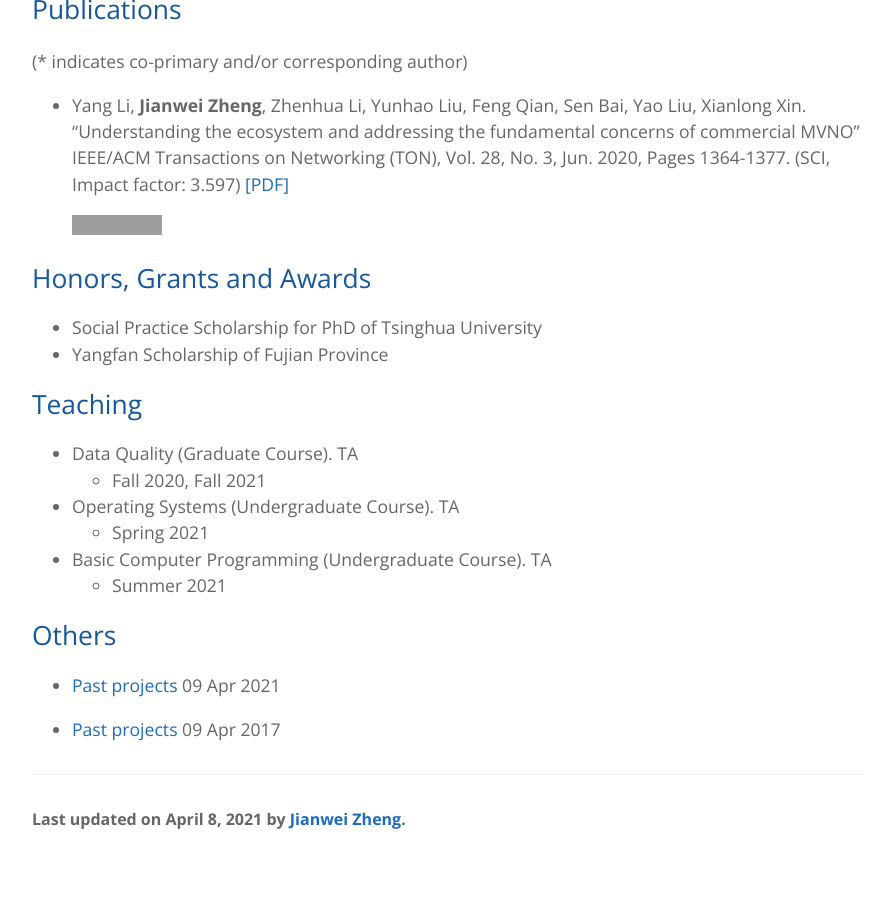
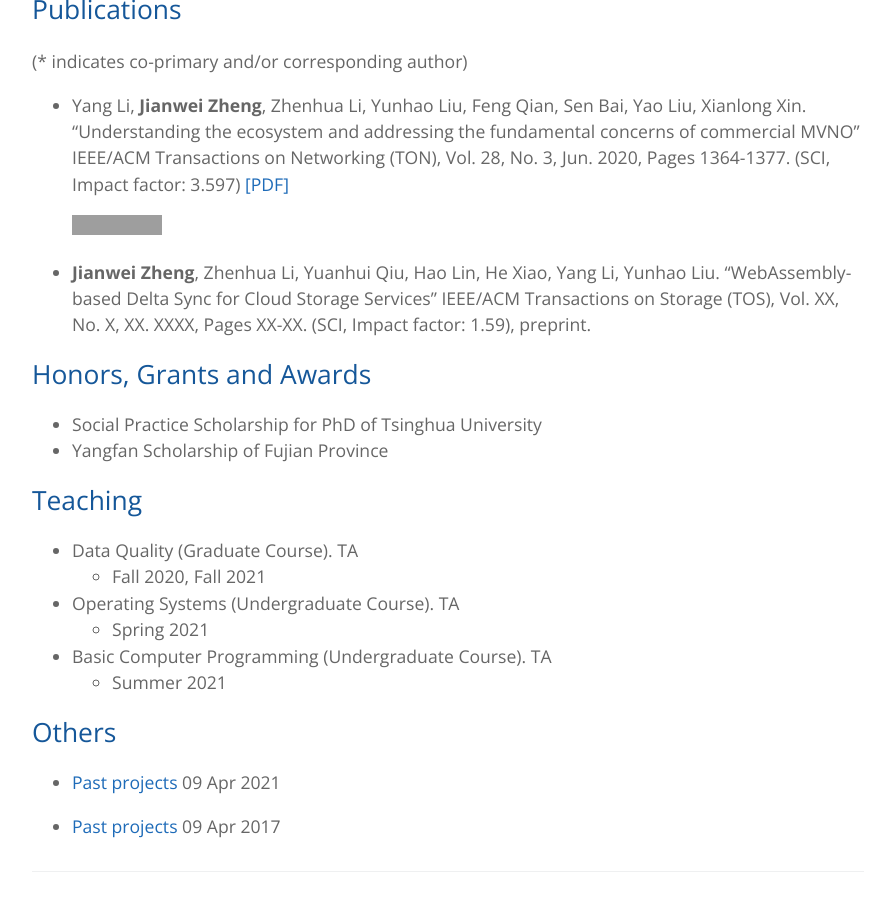
Before and after one commit to jwzheng96/jwzheng96.github.io, a Jekyll site: the page built from main.md, in a window 1280 px wide and 900 px high, scrolled down 614 px. Shown: the whole window, without its empty margins (192-1087 px from the left). Built offline with Jekyll 4.4.1, drawn with Linux system fonts in a browser that asks for light colours; before the commit the page ends 1477 px from its top, so only the background shows below that; grey boxes are pictures that could not be loaded.

Commit message:
add TOS paper

```diff
--- a/main.md
+++ b/main.md
@@ -32,6 +32,8 @@ My research interests lie in the fields of mobile computing, cloud computing and
 
     [![TON2020](https://img.shields.io/badge/TON-2020-brightgreen.svg)](https://dl.acm.org/journal/ton)
 
+- **Jianwei Zheng**, Zhenhua Li, Yuanhui Qiu, Hao Lin, He Xiao, Yang Li, Yunhao Liu. "WebAssembly-based Delta Sync for Cloud Storage Services" IEEE/ACM Transactions on Storage (TOS), Vol. XX, No. X, XX. XXXX, Pages XX-XX. (SCI, Impact factor: 1.59), preprint.
+
 ## Honors, Grants and Awards
 
 + Social Practice Scholarship for PhD of Tsinghua University
```
